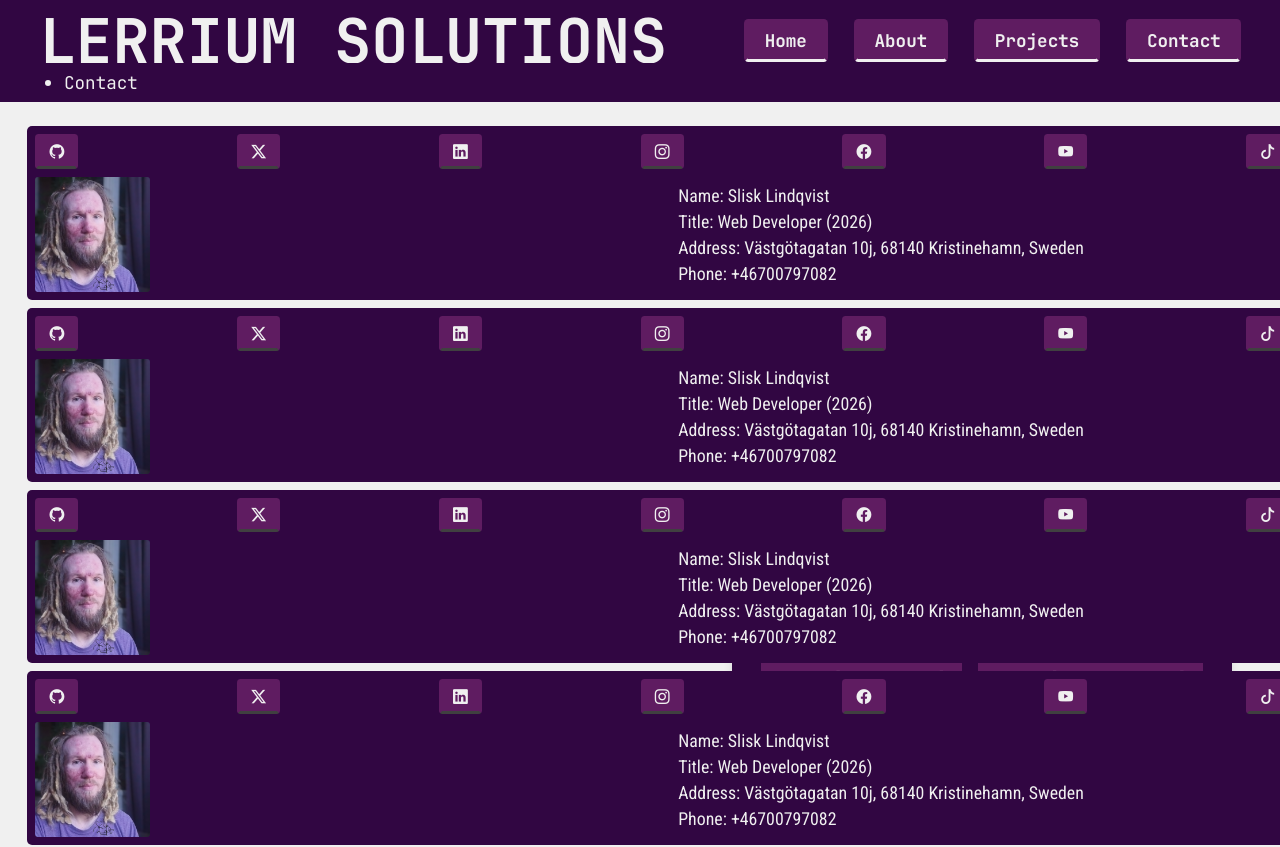
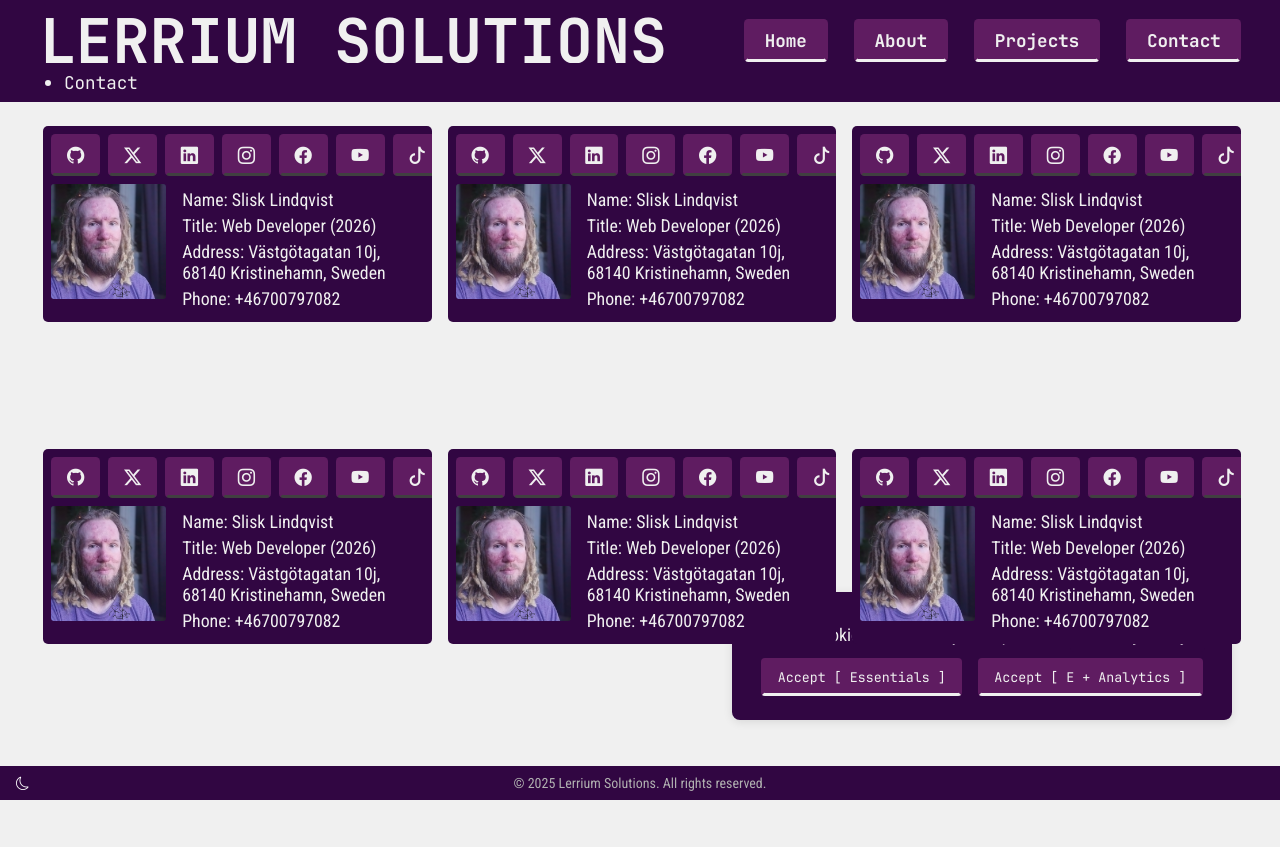
Before and after one commit to Lerrium-Solutions/Frontend, a React (Vite) app: page /contact in a window 1280 px wide. Shown: the top 847 px of the page. After the commit the page ends 800 px from the top, so only its background shows below. Built offline with nearby package versions, Linux system fonts and the light colour scheme.

Commit message:
Contact card errors.

```diff
--- a/src/css/pages/Contact.css
+++ b/src/css/pages/Contact.css
@@ -1,5 +1,3 @@
-
-
 .contact-page {
     position: relative;
     left: -1rem;
@@ -84,24 +82,24 @@
 
 .contact-form-container {
     grid-area: form;
-    max-height: 0; /* Initially hidden */
-    background-color: var(--primary-color); /* Match card background */
-    padding: 0; /* Remove default padding initially */
-    border: none; /* Remove border to blend with card */
-    border-radius: 0 0 5px 5px; /* Continue the card's border radius */
-    overflow: hidden; /* Hide overflow during transition */
-    transition: max-height 0.3s ease-out, padding 0.3s ease-out; /* Smooth dropdown effect */
+    max-height: 0;
+    background-color: var(--primary-color);
+    padding: 0;
+    border: none;
+    border-radius: 0 0 5px 5px;
+    overflow: hidden;
+    transition: max-height 0.3s ease-out, padding 0.3s ease-out;
 }
 
 .contact-form-container.active {
-    max-height: 400px; /* Enough height for the form, adjust as needed */
-    padding: 10px; /* Add padding when active */
+    max-height: 400px;
+    padding: 10px;
 }
 
 .contact-form-container form {
-    background-color: transparent; /* No separate background */
-    padding: 0; /* Padding handled by container */
-    border: none; /* Remove border */
+    background-color: transparent;
+    padding: 0;
+    border: none;
 }
 
 .contact-form-container select,
@@ -138,24 +136,294 @@
     background-color: var(--button-hover-background-color);
 }
 
+
+@media screen and (min-width: 400px) {
+    .contact-card-social {
+        font-size: var(--font-size-small);
+        gap: .2rem;
+
+        a {
+            padding: 0.3rem 0.7rem;
+        }
+    }
+}
+
+@media screen and (min-width: 430px) {
+    .contact-page {
+        position: relative;
+        left: -1rem;
+        width: 104%;
+    }
+
+    .contact-card-social {
+        a {
+            padding: 0.3rem .9rem;
+        }
+    }
+}
+
+@media screen and (min-width: 512px) {
+    .contact-page {
+        position: relative;
+        left: -1rem;
+        width: 104%;
+    }
+
+    .contact-card-social {
+        font-size: var(--font-size-normal);
+        gap: .2rem;
+
+        a {
+            padding: 0.3rem 1.2rem;
+        }
+    }
+}
+
+@media screen and (min-width: 600px) {
+    .contact-page {
+        position: relative;
+        left: -1rem;
+        width: 103%;
+    }
+
+    .contact-card-social {
+        font-size: var(--font-size-normal);
+        gap: .2rem;
+
+        a {
+            padding: 0.3rem 1.5rem;
+        }
+    }
+}
+
+@media screen and (min-width: 700px) {
+    .contact-page {
+        position: relative;
+        left: -1rem;
+        width: 102.5%;
+    }
+
+    .contact-card-social {
+        padding: 0 1rem ;
+        font-size: var(--font-size-normal);
+        gap: .2rem;
+
+        a {
+            padding: 0.4rem 1.5rem;
+        }
+    }
+}
+
 /* Tablet and up: convert to card */
 @media screen and (min-width: 768px) {
-    .contact-form-card {
-        display: flex;
-        flex-direction: column;
-        align-items: center;
+    .contact-page {
+        position: relative;
+        left: 0;
+        width: 98%;
     }
 
+    .contact-card-social {
+        padding: 0 1rem ;
+        font-size: var(--font-size-normal);
+        gap: .2rem;
+
+        a {
+            padding: 0.4rem 1.5rem;
+        }
+    }
+
+    .contact-form-card {
+        display: grid;
+        grid-template-columns: auto 1fr;
+        grid-template-areas:
+            "social social"
+            "img info"
+            "form form";
+        background-color: var(--primary-color);
+        color: var(--text-color);
+        font-size: var(--font-size-medium);
+        /* box-shadow: 0 2px 5px rgba(0, 0, 0, 0.1); */
+        width: 100%;
+        margin: -1rem;
+        /* max-width: 442px; */
+        padding: 0.5rem;
+        margin: 0.5rem;
+        cursor: pointer;
+        border-radius: 5px;
+        transition: transform 0.2s;
+        overflow: hidden;
+    }
+}
+
+@media screen and (min-width: 920px) {
+    .contact-page {
+        position: relative;
+        left: -1.4rem;
+        width: 103%;
+        display: grid;
+        grid-template-columns: 1fr 1fr;
+        gap: 1rem;
+    }
+
+    .contact-card-social {
+        padding: 0;
+        font-size: var(--font-size-small);
+        gap: .5rem;
+
+        a {
+            padding: 0.4rem .8rem;
+        }
+    }
+
+    .contact-form-card {
+        display: grid;
+        grid-template-columns: auto 1fr;
+        grid-template-areas:
+            "social social"
+            "img info"
+            "form form";
+        background-color: var(--primary-color);
+        color: var(--text-color);
+        font-size: var(--font-size-medium);
+        /* box-shadow: 0 2px 5px rgba(0, 0, 0, 0.1); */
+        width: 100%;
+        margin: -1rem;
+        /* max-width: 442px; */
+        padding: 0.5rem;
+        margin: 0.5rem;
+        cursor: pointer;
+        border-radius: 5px;
+        transition: transform 0.2s;
+        overflow: hidden;
+    }
 }
 
 /* Desktop and up: buttons side-by-side */
 @media screen and (min-width: 1200px) {
+    .contact-page {
+        position: relative;
+        left: 0;
+        width: 99%;
+        display: grid;
+        grid-template-columns: 1fr 1fr 1fr;
+        gap: 1rem;
+    }
+
+    .contact-card-social {
+        padding: 0;
+        font-size: var(--font-size-small);
+        gap: .5rem;
+
+        a {
+            padding: 0.4rem .8rem;
+        }
+    }
+
     .contact-form-card {
         display: grid;
-        grid-template-columns: 1fr 1fr;
+        grid-template-columns: auto 1fr;
         grid-template-areas:
             "social social"
             "img info"
             "form form";
+        background-color: var(--primary-color);
+        color: var(--text-color);
+        font-size: var(--font-size-medium);
+        /* box-shadow: 0 2px 5px rgba(0, 0, 0, 0.1); */
+        width: 100%;
+        margin: -1rem;
+        /* max-width: 442px; */
+        padding: 0.5rem;
+        margin: 0.5rem;
+        cursor: pointer;
+        border-radius: 5px;
+        transition: transform 0.2s;
+        overflow: hidden;
     }
 }
+
+@media screen and (min-width: 1600px) {
+    .contact-page {
+        position: relative;
+        left: 0;
+        width: 99%;
+        display: grid;
+        grid-template-columns: repeat(4, 1fr);
+        gap: 1rem;
+    }
+
+    .contact-card-social {
+        padding: 0;
+        font-size: var(--font-size-small);
+        gap: .5rem;
+
+        a {
+            padding: 0.4rem .8rem;
+        }
+    }
+
+    .contact-form-card {
+        display: grid;
+        grid-template-columns: auto 1fr;
+        grid-template-areas:
+            "social social"
+            "img info"
+            "form form";
+        background-color: var(--primary-color);
+        color: var(--text-color);
+        font-size: var(--font-size-medium);
+        /* box-shadow: 0 2px 5px rgba(0, 0, 0, 0.1); */
+        width: 100%;
+        margin: -1rem;
+        /* max-width: 442px; */
+        padding: 0.5rem;
+        margin: 0.5rem;
+        cursor: pointer;
+        border-radius: 5px;
+        transition: transform 0.2s;
+        overflow: hidden;
+    }
+}
+
+@media screen and (min-width: 1900px) {
+    .contact-page {
+        position: relative;
+        left: 0;
+        width: 99%;
+        display: grid;
+        grid-template-columns: repeat(5, 1fr);
+        gap: 1rem;
+    }
+
+    .contact-card-social {
+        padding: 0;
+        font-size: var(--font-size-small);
+        gap: .5rem;
+
+        a {
+            padding: 0.4rem .8rem;
+        }
+    }
+
+    .contact-form-card {
+        display: grid;
+        grid-template-columns: auto 1fr;
+        grid-template-areas:
+            "social social"
+            "img info"
+            "form form";
+        background-color: var(--primary-color);
+        color: var(--text-color);
+        font-size: var(--font-size-medium);
+        /* box-shadow: 0 2px 5px rgba(0, 0, 0, 0.1); */
+        width: 100%;
+        margin: -1rem;
+        /* max-width: 442px; */
+        padding: 0.5rem;
+        margin: 0.5rem;
+        cursor: pointer;
+        border-radius: 5px;
+        transition: transform 0.2s;
+        overflow: hidden;
+    }
+}
```
Also changed, not shown: src/assets/components/ContactItem.jsx (indentation only).
